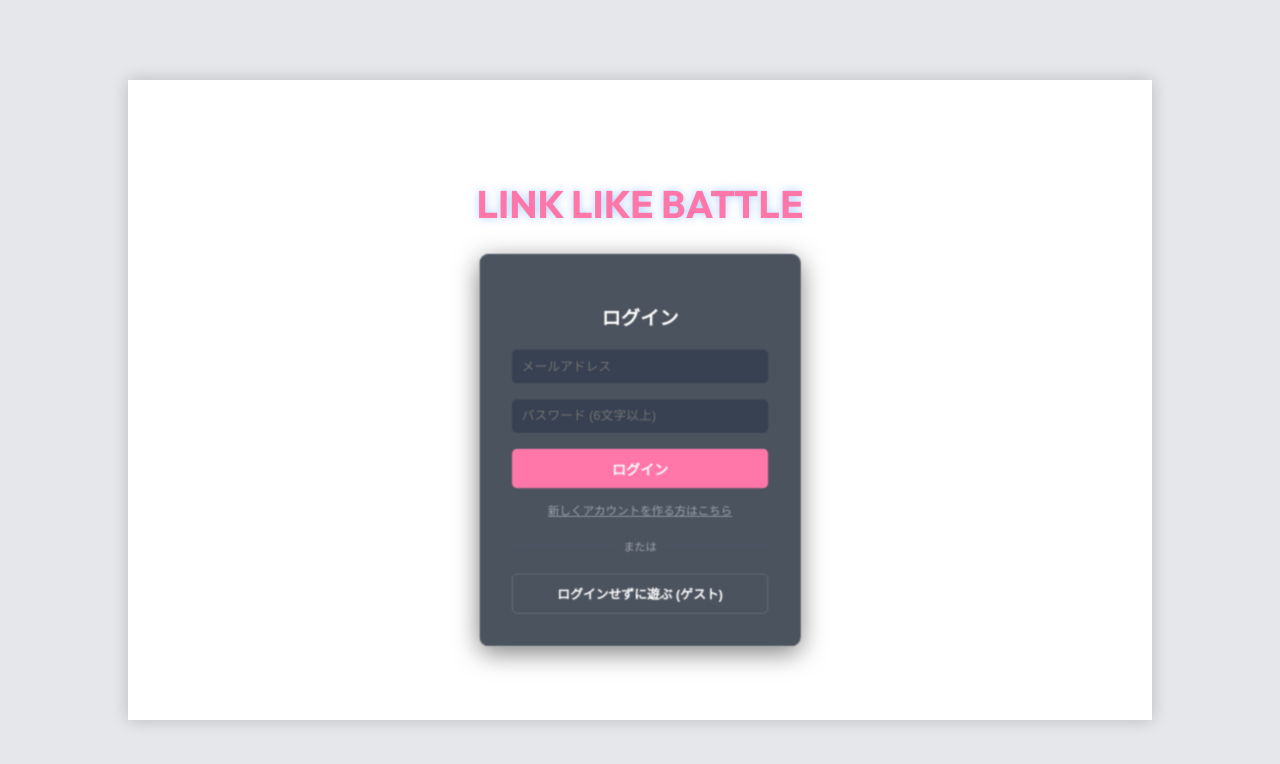
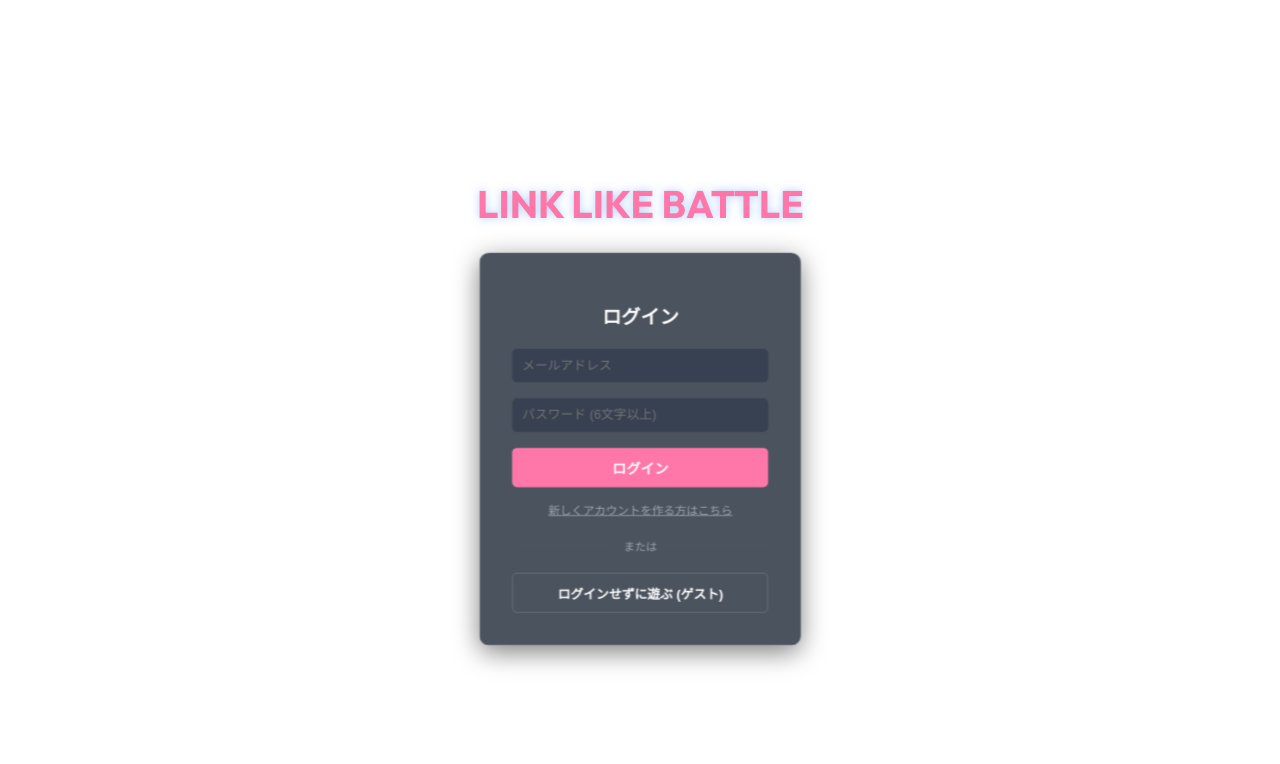
Before and after one commit to nyanpre/link-like-battle, a React (Vite) app in the folder frontend/: page / in a window 1280 px wide. Shown: the top 764 px of the page. Built offline with nearby package versions, Linux system fonts and the light colour scheme; no server answers.

Commit message:
サイズ変更

```diff
--- a/frontend/src/components/screens/Auth.tsx
+++ b/frontend/src/components/screens/Auth.tsx
@@ -20,7 +20,6 @@ export const Auth: React.FC = () => {
         await loginWithEmail(email, password);
       }
     } catch (err: any) {
-      // エラーメッセージの日本語化（よくあるエラーだけ親切に）
       if (err.code === 'auth/invalid-credential') setError('メールアドレスかパスワードが間違っています。');
       else if (err.code === 'auth/email-already-in-use') setError('このメールアドレスは既に登録されています。');
       else setError(err.message || '認証に失敗しました。');
@@ -42,8 +41,12 @@ export const Auth: React.FC = () => {
   };
 
   return (
-    <div style={{ display: 'flex', flexDirection: 'column', alignItems: 'center', justifyContent: 'center', height: '100vh', backgroundColor: 'var(--bg-dark, #111827)', color: 'white' }}>
-      <h1 style={{ fontSize: '3rem', marginBottom: '2rem', fontFamily: 'Outfit', color: 'var(--primary, #60a5fa)', textShadow: '0 0 10px rgba(96, 165, 250, 0.5)' }}>
+    <div style={{ width: '100%', height: '100%', backgroundColor: 'var(--bg-dark, #111827)', color: 'white', display: 'flex', justifyContent: 'center', alignItems: 'center' }}>
+
+      {/* ★ ここから中身を80%に縮小して中央に寄せるラッパー */}
+      <div style={{ transform: 'scale(0.8)', transformOrigin: 'center', display: 'flex', flexDirection: 'column', alignItems: 'center', justifyContent: 'center' }}>
+
+        <h1 style={{ fontSize: '3rem', marginBottom: '2rem', fontFamily: 'Outfit', color: 'var(--primary, #60a5fa)', textShadow: '0 0 10px rgba(96, 165, 250, 0.5)', textAlign: 'center' }}>
           LINK LIKE BATTLE
         </h1>
 
@@ -100,6 +103,9 @@ export const Auth: React.FC = () => {
             ログインせずに遊ぶ (ゲスト)
           </button>
         </div>
+
+      </div>
+      {/* ★ ラッパーここまで */}
     </div>
   );
 };
--- a/frontend/src/components/screens/Home.tsx
+++ b/frontend/src/components/screens/Home.tsx
@@ -1,7 +1,7 @@
 // src/components/screens/Home.tsx
 import React from 'react';
 import { logoutFromGame } from '../../utils/firebase';
-import { User } from 'lucide-react'; // ★ 追加
+import { User } from 'lucide-react';
 
 interface HomeProps {
   playerName: string;
@@ -19,7 +19,10 @@ export const Home: React.FC<HomeProps> = ({
   user
 }) => {
   return (
-    <div className="home-screen">
+    <div className="home-screen" style={{ width: '100%', height: '100%', position: 'relative' }}>
+      {/* ★ ここから中身を80%に縮小して中央に寄せるラッパー */}
+      <div style={{ width: '100%', height: '100%', transform: 'scale(0.8)', transformOrigin: 'center', display: 'flex', flexDirection: 'column', alignItems: 'center', justifyContent: 'center' }}>
+
         <div style={{ position: 'absolute', top: '16px', left: '16px', color: '#9ca3af', fontSize: '0.875rem', background: 'rgba(0,0,0,0.5)', padding: '6px 12px', borderRadius: '20px', border: '1px solid #374151', display: 'flex', alignItems: 'center', gap: '6px' }}>
           <User size={14} />
           {user?.isAnonymous ? 'ゲストとしてプレイ中' : user?.email}
@@ -58,6 +61,9 @@ export const Home: React.FC<HomeProps> = ({
         >
           ログイン / アカウント切替
         </button>
+
+      </div>
+      {/* ★ ラッパーここまで */}
     </div>
   );
 };
--- a/frontend/src/index.css
+++ b/frontend/src/index.css
@@ -18,41 +18,24 @@
 html, body {
   margin: 0;
   padding: 0;
-  /* 画面の外側（80%の余白部分）の色です。少しグレーにして境界をわかりやすくします */
-  background: #e5e7eb;
+  background: #ffffff;
   color: var(--text-main);
   font-family: 'Inter', sans-serif;
   overflow: hidden;
-  /* ★ ここがスマホ対応のキモ（dvhへの変更） */
-  height: 100dvh;
-  width: 100%;
+  height: 100dvh; /* ★ スマホのアドレスバー対策 */
+  width: 100vw;
   user-select: none;
-  /* ★ 追加：中の画面をド真ん中に配置する呪文 */
-  display: flex;
-  justify-content: center;
-  align-items: center;
 }
 
 #root {
   width: 100%;
   height: 100%;
-  display: flex;
-  justify-content: center;
-  align-items: center;
   overflow: hidden;
 }
 
-/* アプリ全体を80%に縮小して中央に配置するラッパー */
 .app-wrapper {
-  width: 100vw;
-  height: 100dvh;
-  /* ここで80%に縮小します */
-  transform: scale(0.8);
-  transform-origin: center center;
-  background-color: #ffffff;
-  position: relative;
-  /* 外側に影をつけるとゲーム画面の境界線がわかりやすくなります */
-  box-shadow: 0 0 20px rgba(0,0,0,0.2);
+  width: 100%;
+  height: 100%;
   overflow: hidden;
 }
 
```
Lines whose indentation alone changed are shown as unchanged.
